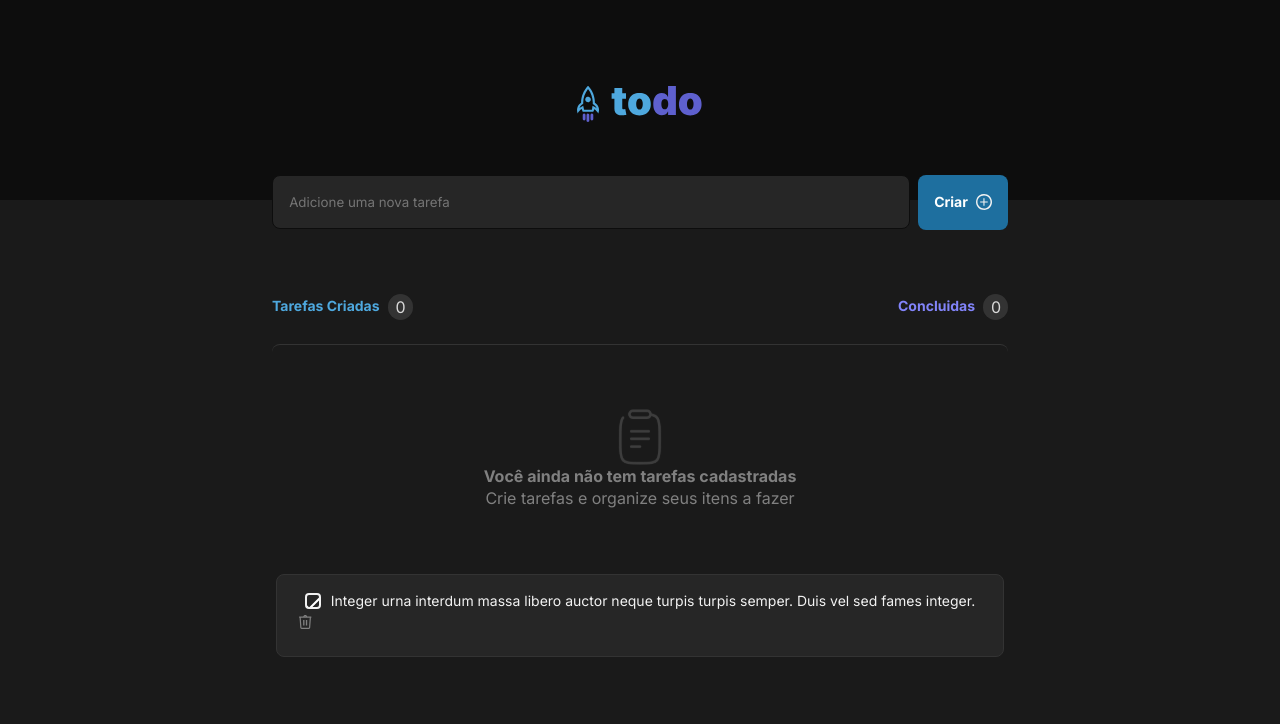
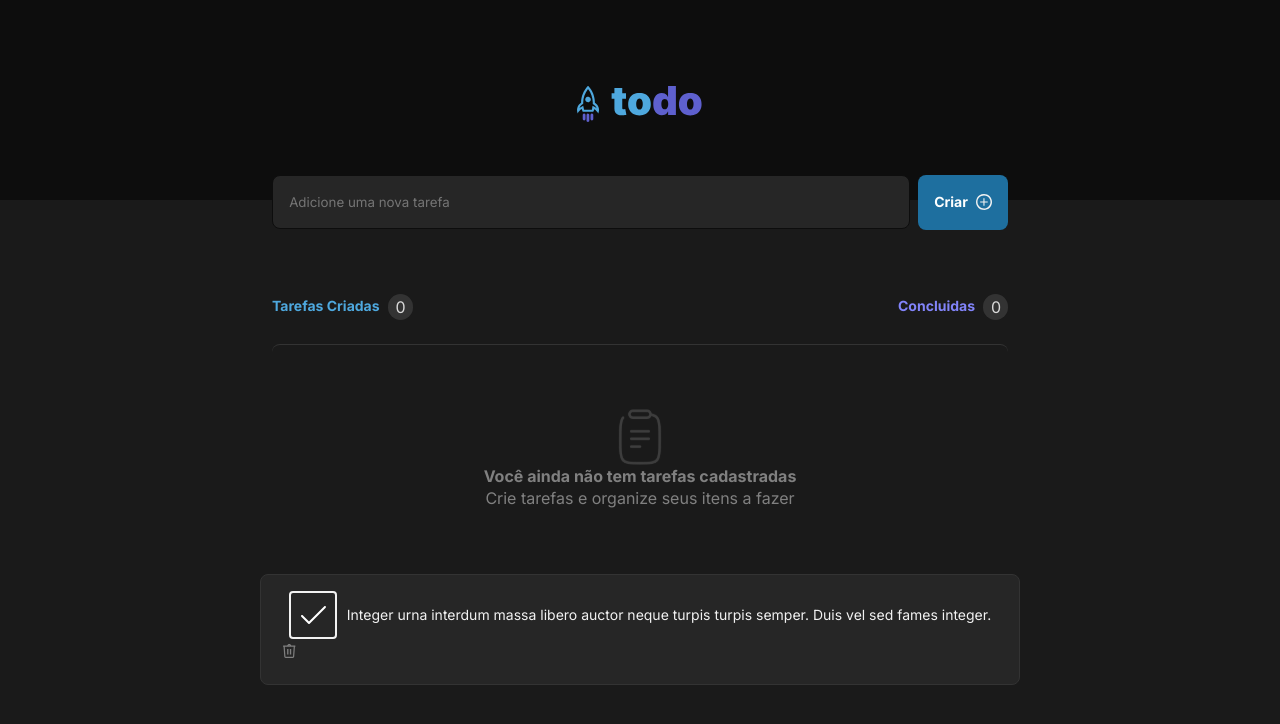
Before and after one commit to Ericles-Miller/check-To-do-List, a React (Vite) app: page / in a window 1280 px wide. Shown: the top 724 px of the page. Built offline with nearby package versions, Linux system fonts and the light colour scheme.

Commit message:
create check edited

```diff
--- a/src/components/checkList.module.css
+++ b/src/components/checkList.module.css
@@ -32,8 +32,8 @@
 .checkboxLabel::before{
     content: '';
     display: block;
-    height: 1rem;
-    width: 1rem;
+    height: 3rem;
+    width: 3rem;
     box-sizing: border-box;
     border: 2px solid var(--gray-100);
     border-radius: 4px;
@@ -45,6 +45,6 @@
     transition: .3s ease-in-out;
 }
 
-#checkbox:checked + .checkboxLabel::before {
-    background-color:var(--purple);
+.checkboxA:checked + .checkboxLabel::before {
+    background-color: var(--purple);
 }
```
